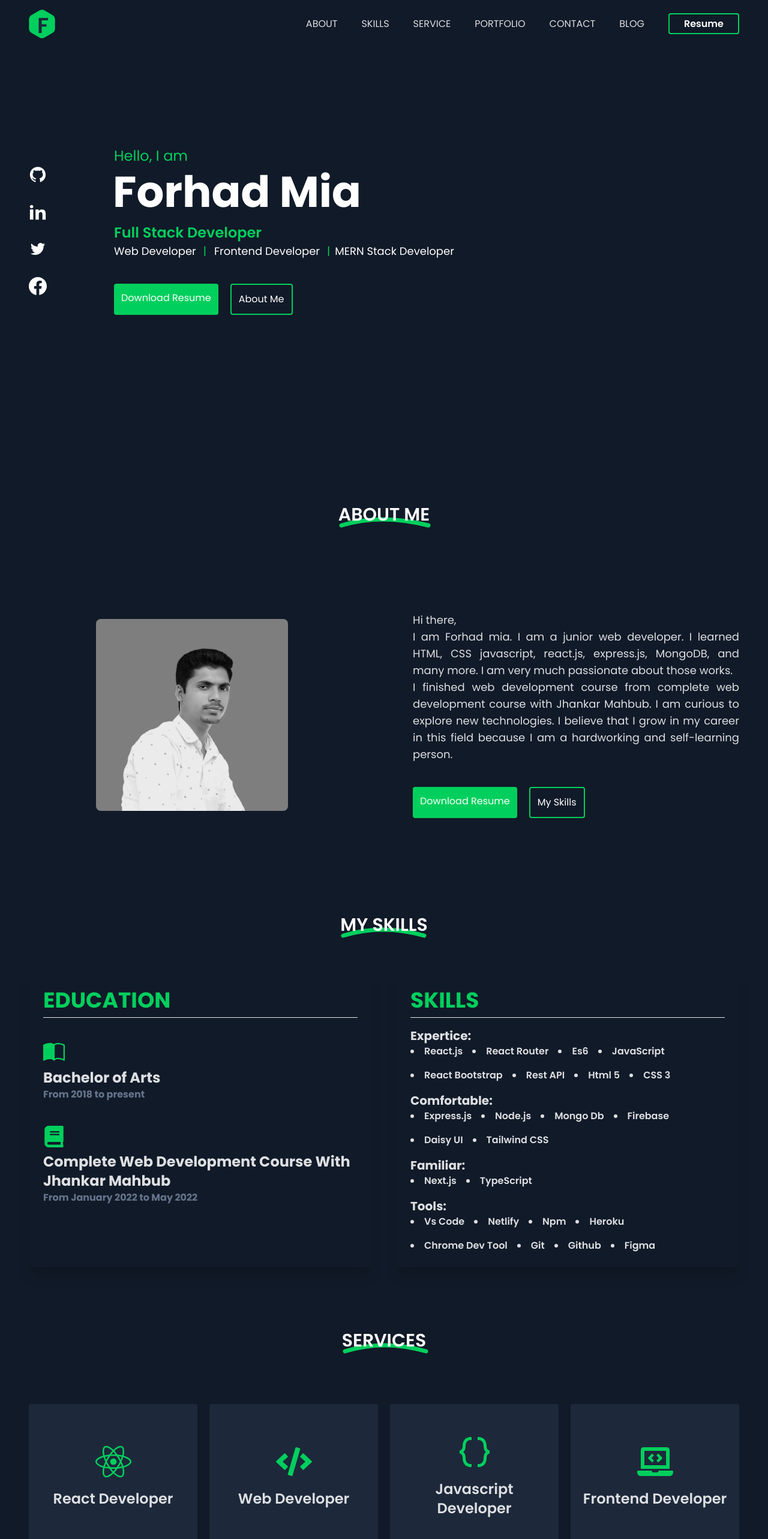
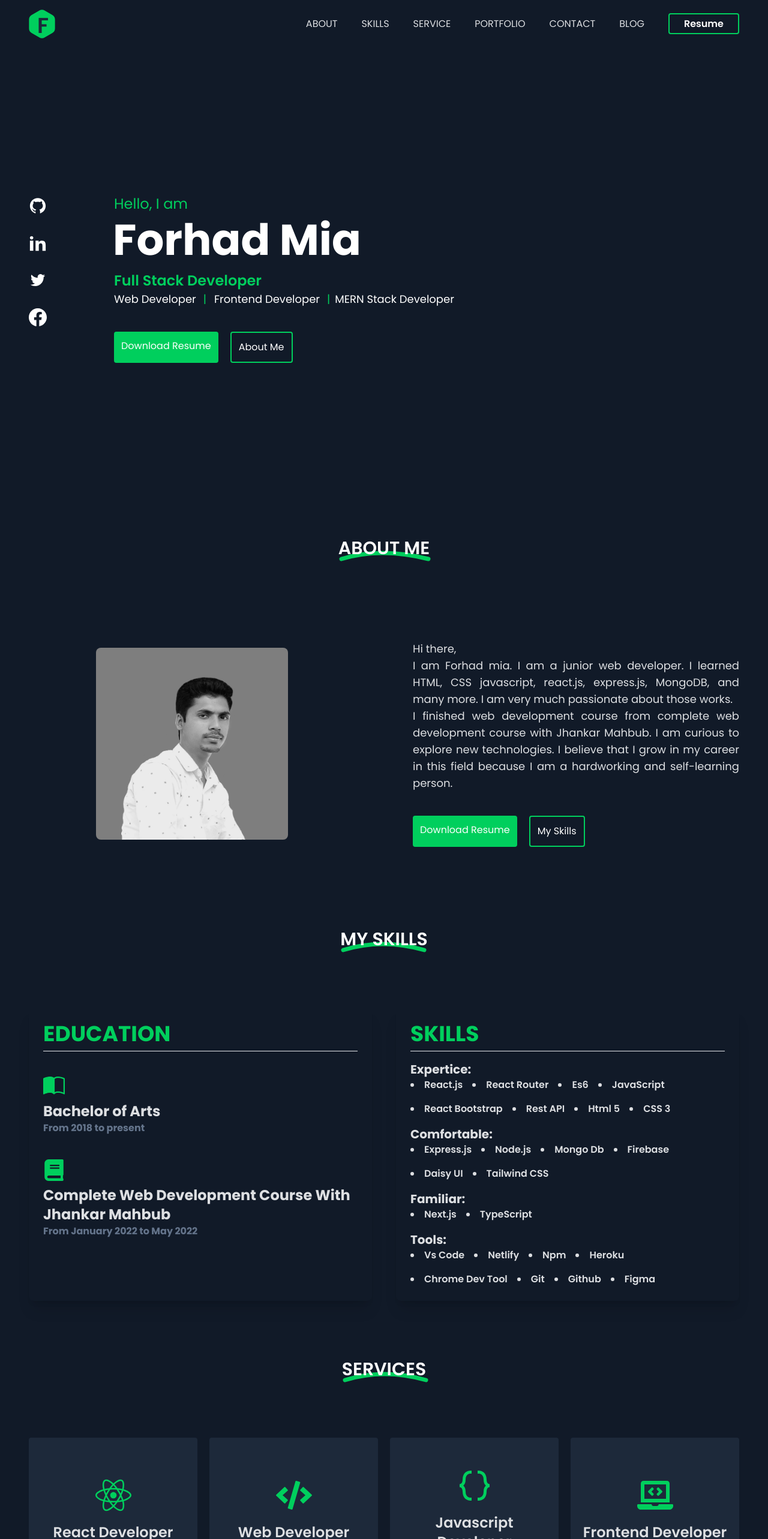
Before and after one commit to forhadmia1/my_protfolio, a React (Create React App) app: page / in a window 1280 px wide. Shown: the top 2566 px of the page at 60% size. Built offline with nearby package versions, Linux system fonts and the light colour scheme; no server answers.

Commit message:
responsive issue solve

```diff
--- a/src/components/About.js
+++ b/src/components/About.js
@@ -18,7 +18,7 @@ const About = () => {
     return (
         <section id='about_me' className='mt-20 md:mt-0'>
             <SectionTitle width={150}>ABOUT ME</SectionTitle>
-            <div className='grid md:grid-cols-2 my-10 md:my-20'>
+            <div className='grid md:grid-cols-2'>
                 <div className='flex justify-center items-center'>
                     <img className='w-80 h-80 rounded-lg grayscale hover:grayscale-0 duration-1000 hover:scale-110' src={myphoto} alt="" />
                 </div>
--- a/src/components/Contact.js
+++ b/src/components/Contact.js
@@ -35,9 +35,9 @@ const Contact = () => {
             });
     };
     return (
-        <section id='contact' className='my-10 overflow-hidden pb-10'>
+        <section id='contact' className='overflow-hidden pb-10'>
             <SectionTitle width={200}>CONTACT ME</SectionTitle>
-            <div className='md:grid md:grid-cols-2 mt-10 gap-10 p-4 lg:flex lg:flex-row flex-col md:px-12'>
+            <div className='md:grid md:grid-cols-2 gap-10 p-4 lg:flex lg:flex-row flex-col md:px-12'>
                 <div data-aos="fade-right" className='h-full flex justify-center'>
                     <div className="card rounded h-full lg:w-96 md:w-96 w-full bg-accent shadow-2xl">
                         <div className='p-4'>
--- a/src/components/HeroArea.js
+++ b/src/components/HeroArea.js
@@ -19,7 +19,7 @@ const HeroArea = () => {
     }
 
     return (
-        <section id='hero_section' className='md:px-12 sm:w-full lg:h-screen md:py-48 flex items-center flex-col md:flex-row-reverse lg:pt-40 pt-32'>
+        <section id='hero_section' className='md:px-12 sm:w-full lg:h-screen  flex justify-center items-center flex-col md:flex-row-reverse pt-32'>
             <div className='md:text-left text-center w-full'>
                 <p className='text-2xl mb-2 text-primary'>Hello, I am</p>
                 <h2 className='text-5xl ml-[-2px] md:text-7xl font-bold mb-4 text-secondary'>Forhad Mia</h2>
@@ -39,7 +39,7 @@ const HeroArea = () => {
                 <div className='md:hidden'>
                     <SectionTitle width='150'>Follow Me</SectionTitle>
                 </div>
-                <ul className='flex gap-8 md:flex-col text-3xl md:mr-28 text-secondary'>
+                <ul className='flex gap-8 md:flex-col text-3xl md:mr-28 text-secondary -mt-14'>
                     <li><a target='_blank' rel="noreferrer" href="https://github.com/forhadmia1"><AiFillGithub /></a></li>
                     <li><a target='_blank' rel="noreferrer" href="https://www.linkedin.com/in/md-forhad-mia/"><ImLinkedin2 /></a></li>
                     <li><a target='_blank' rel="noreferrer" href="https://twitter.com/dev_forhad"><AiOutlineTwitter /></a></li>
--- a/src/components/Projects.js
+++ b/src/components/Projects.js
@@ -6,17 +6,15 @@ import SectionTitle from './SectionTitle';
 const Projects = () => {
     const [projects] = useProjects()
     return (
-        <section id='portfolio' className='md:py-16 pb-0 pt-16'>
+        <section id='portfolio'>
             <SectionTitle width={160}>PORTFOLIO</SectionTitle>
-            <div>
-                <div className="grid lg:grid-cols-3 md:grid-cols-2 p-4 grid-cols-1 md:px-12 mt-12 justify-items-center gap-10">
+            <div className="grid lg:grid-cols-3 md:grid-cols-2 p-4 grid-cols-1 md:px-12 justify-items-center gap-10">
                 {
                     projects.map(project => <ProjectCard
                         key={project.id}
                         project={project}
                     />)
                 }
-                </div>
             </div>
             <div className='flex justify-center mt-6 cursor-pointer'>
                 <a target='_blank' rel="noreferrer" href="https://github.com/forhadmia1?tab=repositories" className='py-2 px-4 border-2 border-primary rounded'>MORE</a>
--- a/src/components/SectionTitle.js
+++ b/src/components/SectionTitle.js
@@ -3,7 +3,7 @@ import React from 'react';
 const SectionTitle = ({ children, width }) => {
     return (
         <div className='flex justify-center'>
-            <div className='mt-10 mb-6 '>
+            <div className='my-24'>
                 <p className='text-3xl font-semibold text-center text-secondary relative z-20'>{children}</p>
 
                 <svg className='absolute mt-[-20px]' width={parseInt(width) + 20} height="35" xmlns="http://www.w3.org/2000/svg">
--- a/src/components/Services.js
+++ b/src/components/Services.js
@@ -13,9 +13,9 @@ const Services = () => {
     }, []);
 
     return (
-        <section id='services' className='mt-16'>
+        <section id='services' className='mb-10'>
             <SectionTitle width={140}>SERVICES</SectionTitle>
-            <div className='grid grid-cols-1 gap-10 md:gap-5 lg:grid-cols-4 md:grid-cols-2 md:px-12 px-4 mt-16'>
+            <div className='grid grid-cols-1 gap-10 md:gap-5 lg:grid-cols-4 md:grid-cols-2 md:px-12 px-4'>
                 <div data-aos="zoom-in-up" className="card h-60 bg-accent px-4 rounded flex justify-center">
                     <div>
                         <div className='flex justify-center'>
--- a/src/components/Skills.js
+++ b/src/components/Skills.js
@@ -7,7 +7,7 @@ const Skills = () => {
     return (
         <section id='my_skills'>
             <SectionTitle width={140}>MY SKILLS</SectionTitle>
-            <div className='grid grid-cols-1 lg:grid-cols-2 mt-10 gap-10 mb-10 px-6 md:px-12'>
+            <div className='grid grid-cols-1 lg:grid-cols-2 gap-10 px-6 md:px-12'>
                 <div className=' shadow-xl p-6 rounded-lg text-neutral'>
                     <h2 className='text-4xl font-bold text-primary mb-2 uppercase'>Education</h2>
                     <hr />
```
Lines whose indentation alone changed are shown as unchanged.
